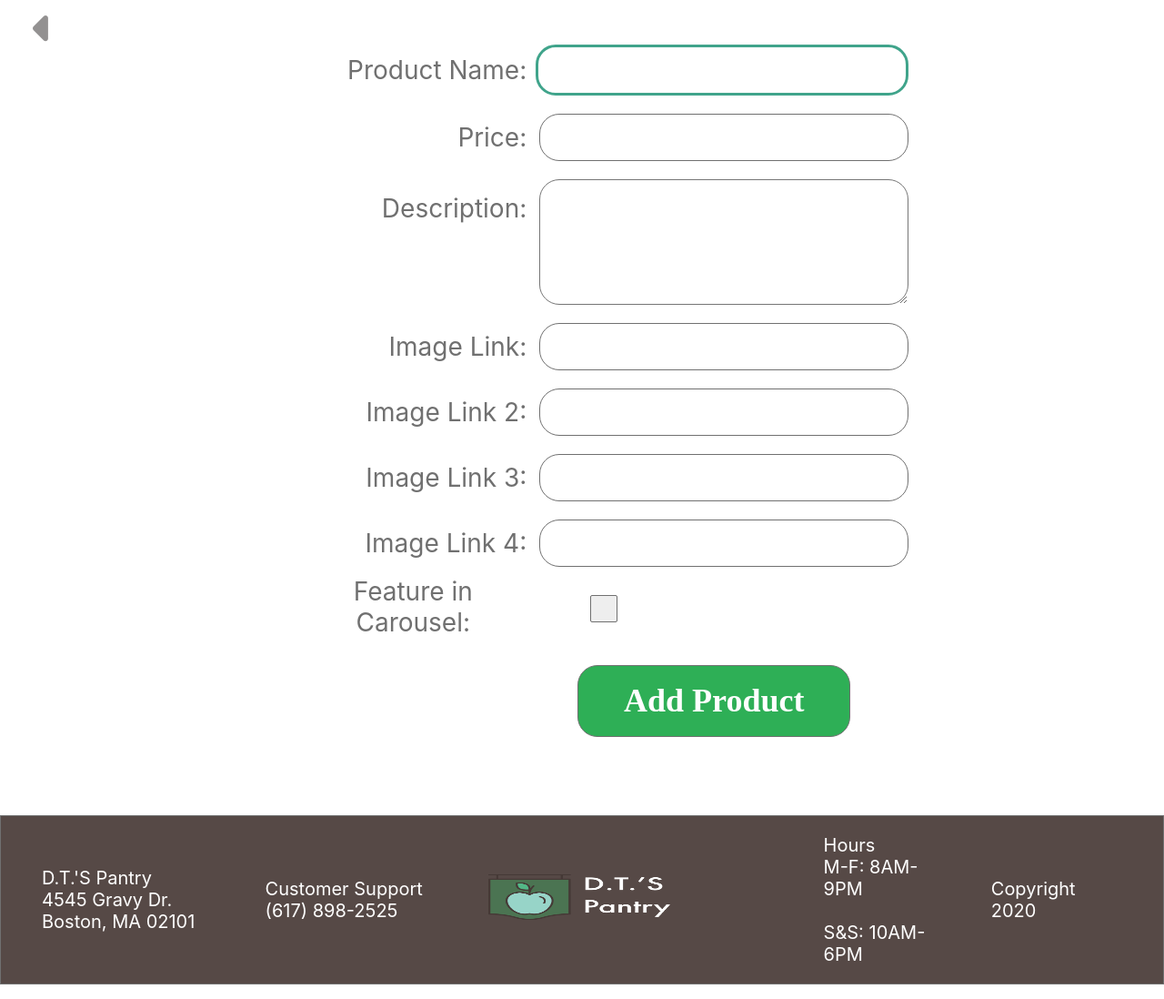
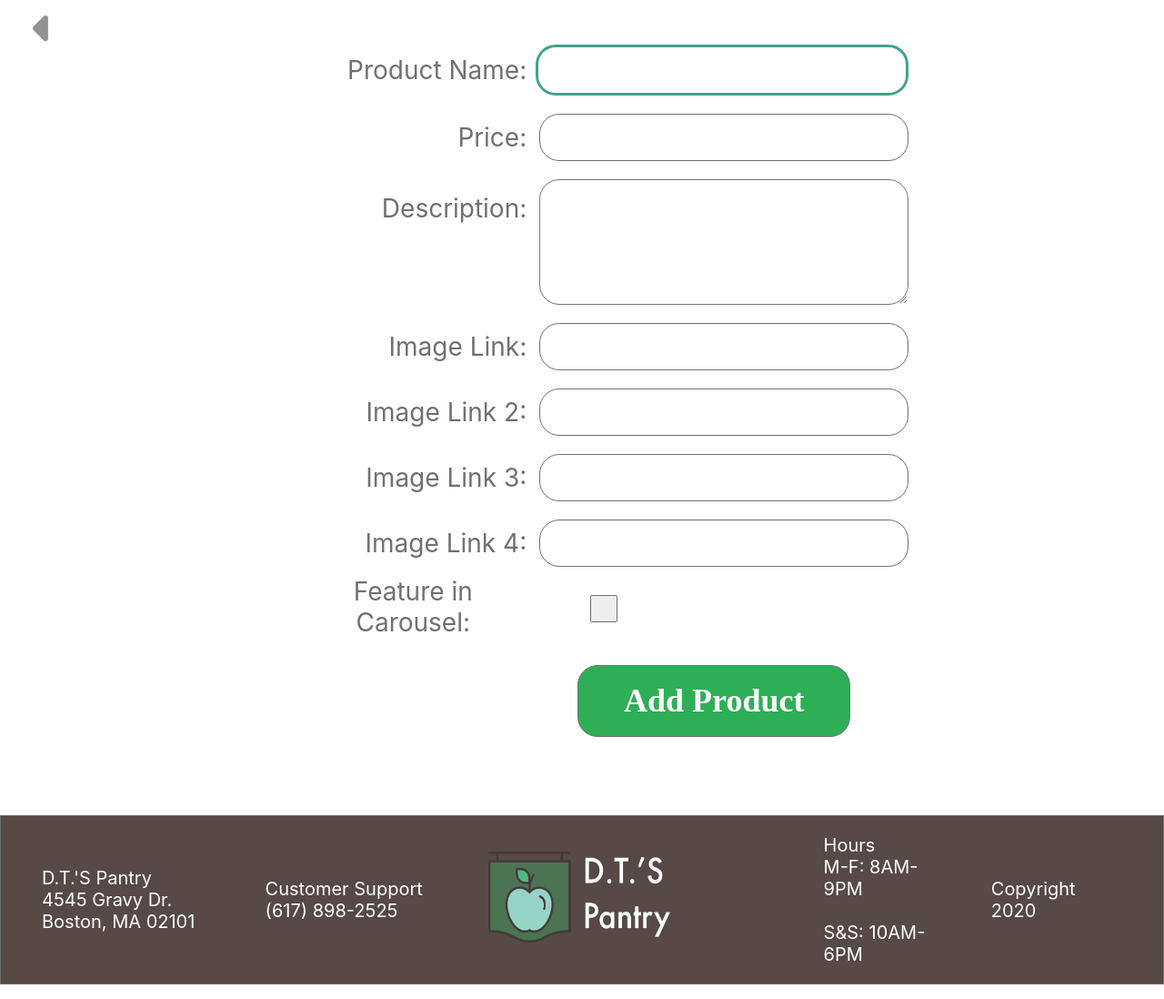
Before and after one commit to akildunne/p3-grocery-store, a React (Create React App) app in the folder client/: page /add in a window 1280 px wide. Shown: the part 124-1222 px from the top of the page at 91% size. Built offline with nearby package versions, Linux system fonts and the light colour scheme.

Commit message:
fixed icon I broke in the site

```diff
--- a/client/src/components/shared/Footer.jsx
+++ b/client/src/components/shared/Footer.jsx
@@ -8,7 +8,7 @@ const Logo = styled.img`
   width: 286px;
 
   @media (min-width: 1024px) {
-    height: 50px;
+    height: 100px;
     width: 200px;
   }
 
@@ -35,6 +35,7 @@ const Ul = styled.ul`
     display: flex;
     flex-direction: column;
     padding: 0px 10px;
+    align-items: flex-start;
   }
 `
 const Li = styled.li`
@@ -71,4 +72,5 @@ const Footer = () =>
     </Ul>
   </PageFooter>
 
+
 export default Footer;
```
